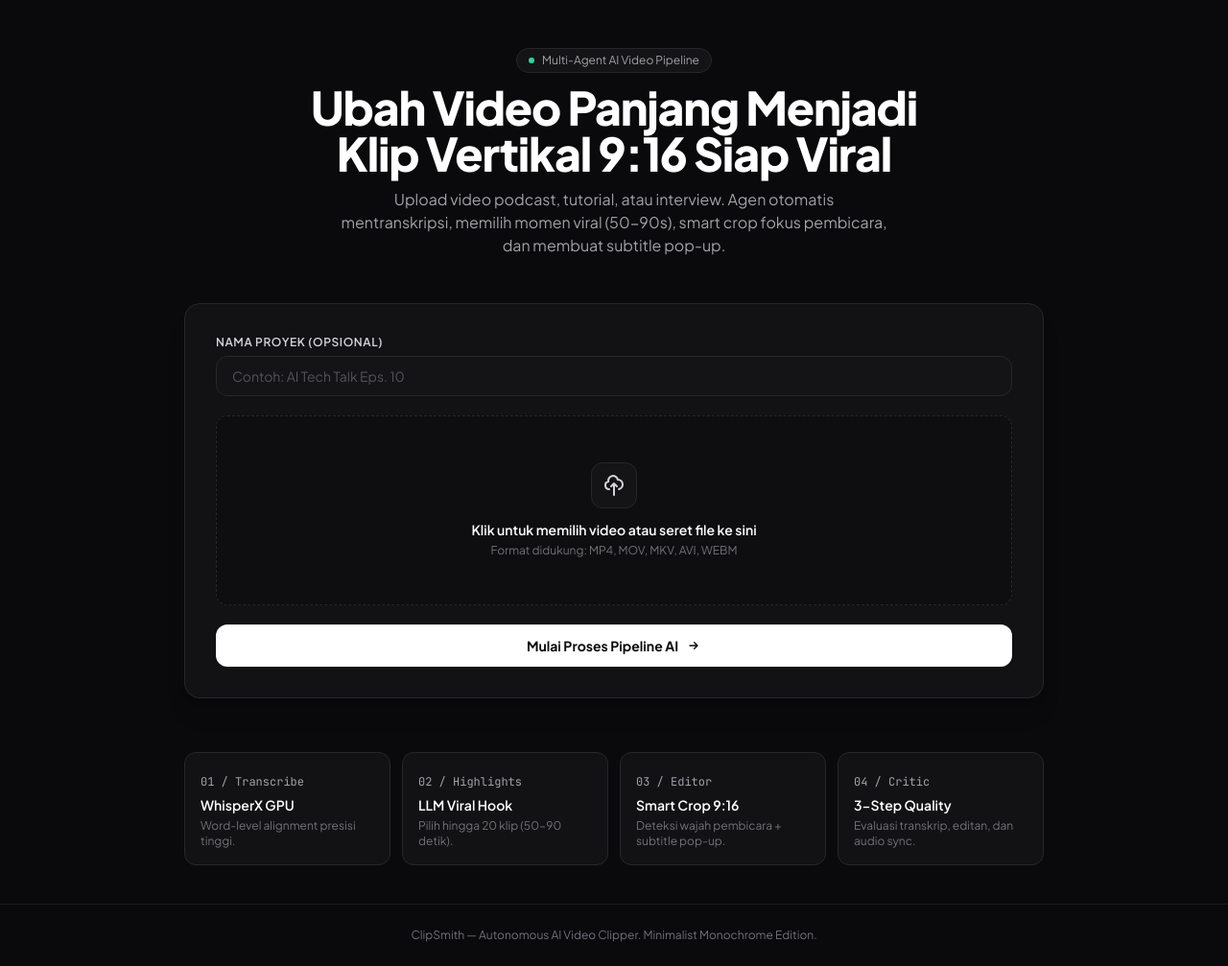
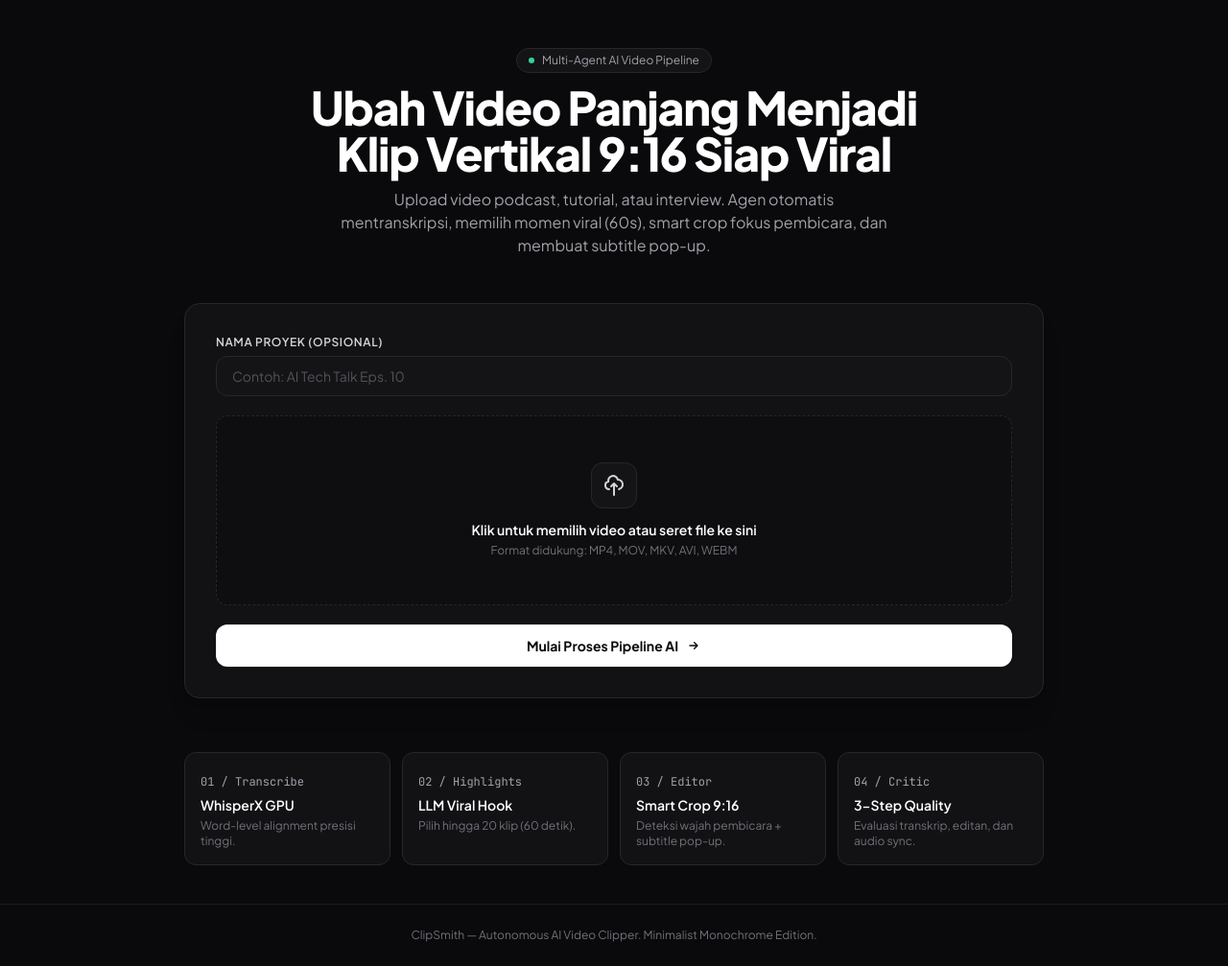
Before and after one commit to Baksoman/clip-maker, a Flask app: page / in a window 1280 px wide. Shown: the part 65-1072 px from the top of the page at 96% size. Run offline with Flask 3, Linux system fonts and the light colour scheme; some libraries are stand-ins or nearby versions.

Commit message:
fix: changed into 60 second (ui)

```diff
--- a/app/agents/critic.py
+++ b/app/agents/critic.py
@@ -14,7 +14,7 @@ def evaluate_clip_hybrid(
 ) -> Dict[str, Any]:
     """
     Critic review pipeline strictly checking in 3 sequential steps:
-    1. Highlight Moment (transcript text, duration 50-90s, hook, completeness)
+    1. Highlight Moment (transcript text, duration 60s, hook, completeness)
     2. Video Edit Quality (file integrity, vertical 9:16 aspect ratio, duration match)
     3. Subtitle & Audio Sync (word-level alignment coverage, subtitle file integrity)
     """
--- a/app/agents/highlight.py
+++ b/app/agents/highlight.py
@@ -6,7 +6,7 @@ logger = logging.getLogger(__name__)
 
 def find_highlights_from_transcript(transcript: Dict[str, Any], max_clips: int = 20) -> List[Dict[str, Any]]:
     """
-    Chunk transcript into ~10 minute blocks, find candidate highlights via LLM (max 20 clips, 50-90s each),
+    Chunk transcript into ~10 minute blocks, find candidate highlights via LLM (max 20 clips, 60s each),
     and remove overlaps.
     """
     segments = transcript.get("segments", [])
--- a/app/services/llm.py
+++ b/app/services/llm.py
@@ -99,7 +99,7 @@ Output a JSON array of highlights with this exact schema:
     if isinstance(parsed, list) and len(parsed) > 0:
         return parsed
 
-    # Heuristic fallback if LLM offline (enforce 50-90s)
+    # Heuristic fallback if LLM offline (enforce 60s)
     logger.info("Using heuristic highlight selection (60s duration).")
     return [
         {
--- a/app/web/templates/index.html
+++ b/app/web/templates/index.html
@@ -15,7 +15,7 @@
             Klip Vertikal 9:16 Siap Viral
         </h1>
         <p class="text-mono-400 text-sm sm:text-base max-w-xl mx-auto">
-            Upload video podcast, tutorial, atau interview. Agen otomatis mentranskripsi, memilih momen viral (50-90s), smart crop fokus pembicara, dan membuat subtitle pop-up.
+            Upload video podcast, tutorial, atau interview. Agen otomatis mentranskripsi, memilih momen viral (60s), smart crop fokus pembicara, dan membuat subtitle pop-up.
         </p>
     </div>
 
@@ -121,7 +121,7 @@
         <div class="mono-card rounded-xl p-4 space-y-1">
             <span class="text-xs font-mono text-mono-400">02 / Highlights</span>
             <p class="text-sm font-semibold text-white">LLM Viral Hook</p>
-            <p class="text-xs text-mono-500">Pilih hingga 20 klip (50-90 detik).</p>
+            <p class="text-xs text-mono-500">Pilih hingga 20 klip (60 detik).</p>
         </div>
         <div class="mono-card rounded-xl p-4 space-y-1">
             <span class="text-xs font-mono text-mono-400">03 / Editor</span>
```
